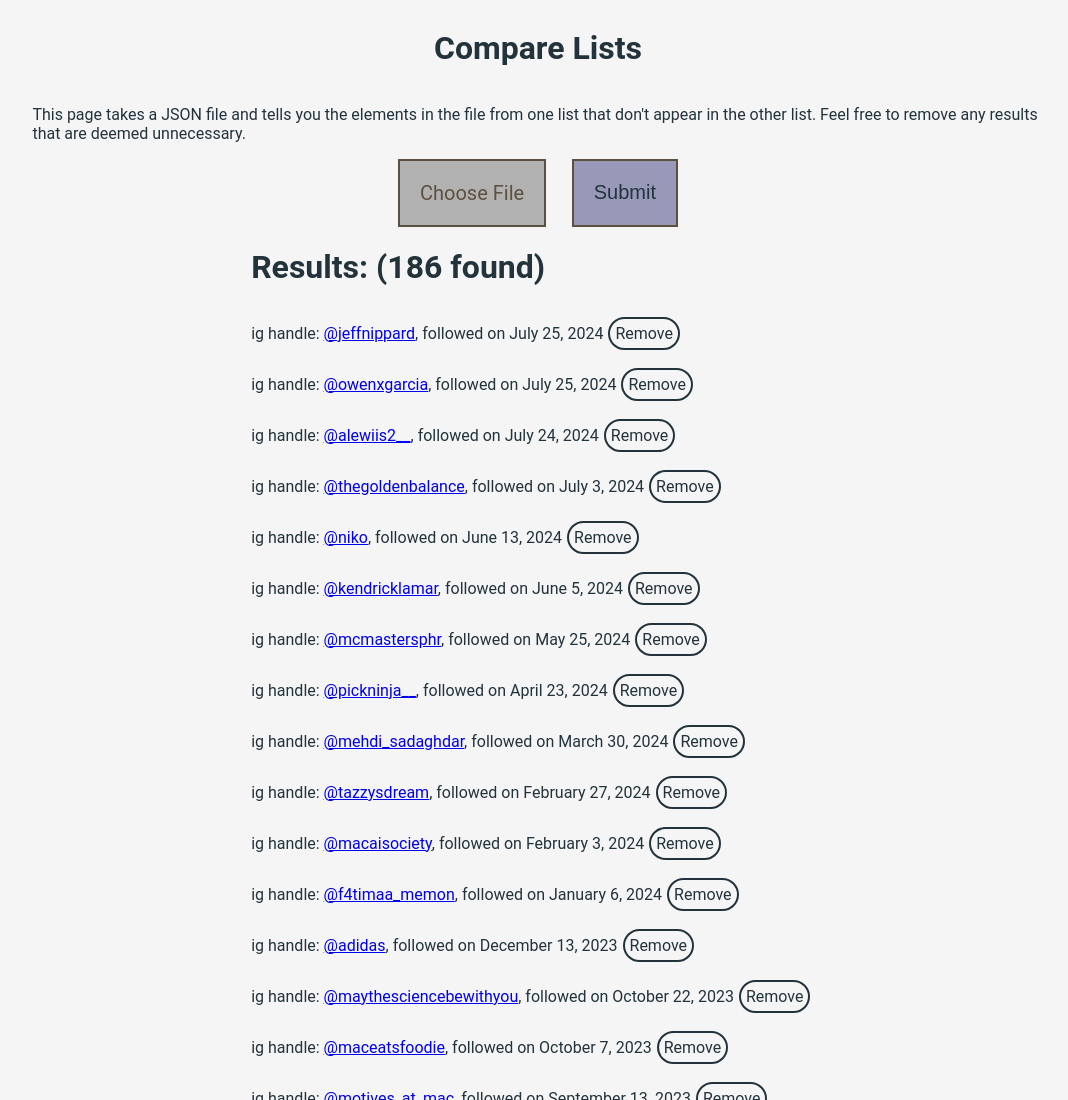
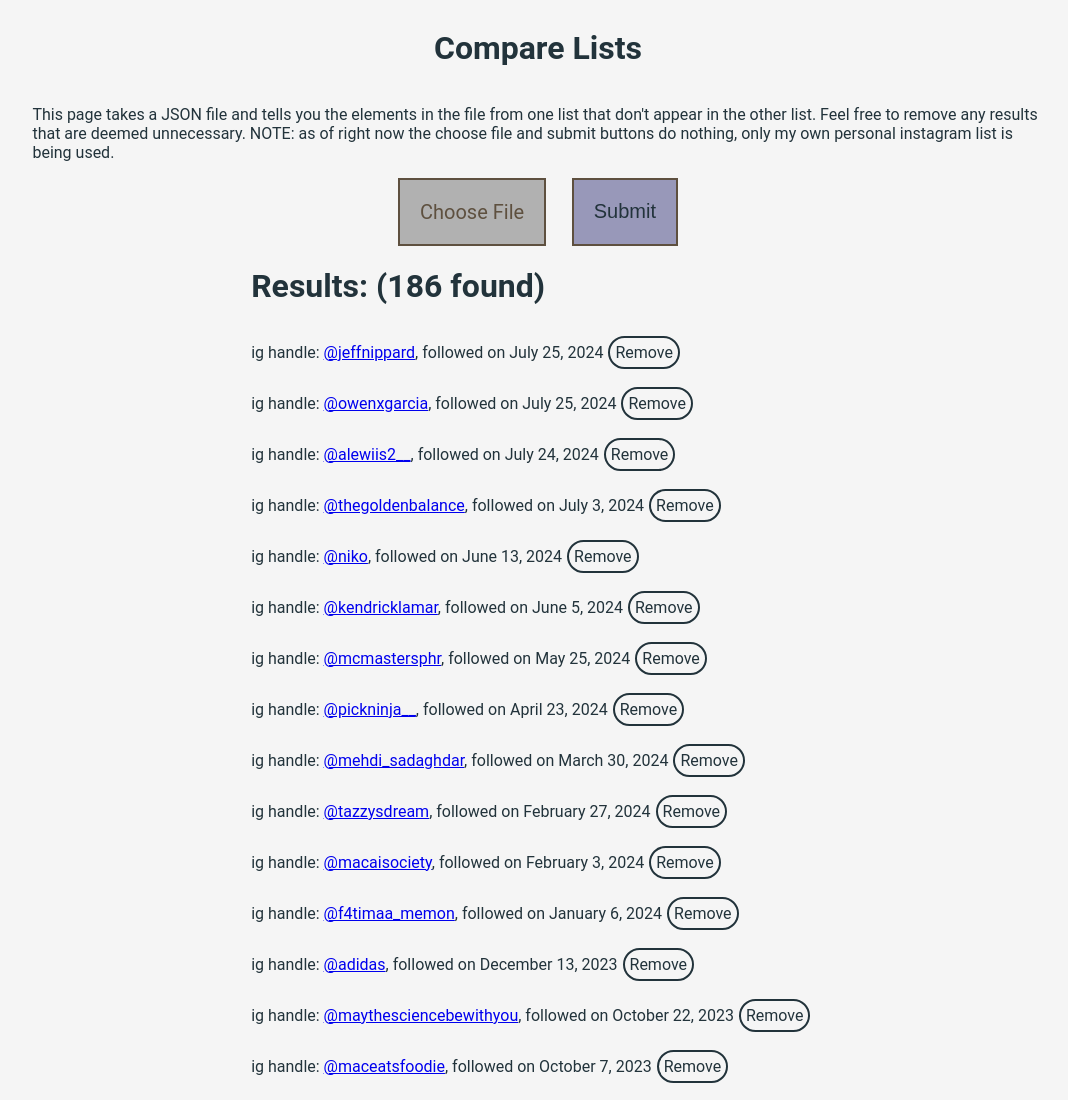
Before and after one commit to huzai4a/js-projects, a plain HTML site: page listChecker/listChecker.html in a window 1280 px wide. Shown: the top 1100 px of the page, without its empty margins (102-1170 px from the left). Drawn offline with nearby package versions, Linux system fonts and the light colour scheme.

Commit message:
added message to home screen

```diff
--- a/listChecker/listChecker.html
+++ b/listChecker/listChecker.html
@@ -13,7 +13,7 @@
                 Compare Lists
             </h1>
             <p class="text">
-                This page takes a JSON file and tells you the elements in the file from one list that don't appear in the other list. Feel free to remove any results that are deemed unnecessary.
+                This page takes a JSON file and tells you the elements in the file from one list that don't appear in the other list. Feel free to remove any results that are deemed unnecessary. NOTE: as of right now the choose file and submit buttons do nothing, only my own personal instagram list is being used.
             </p>
             <div class="file-upload-container">
                 <label for="choose-file">Choose File</label>
```
